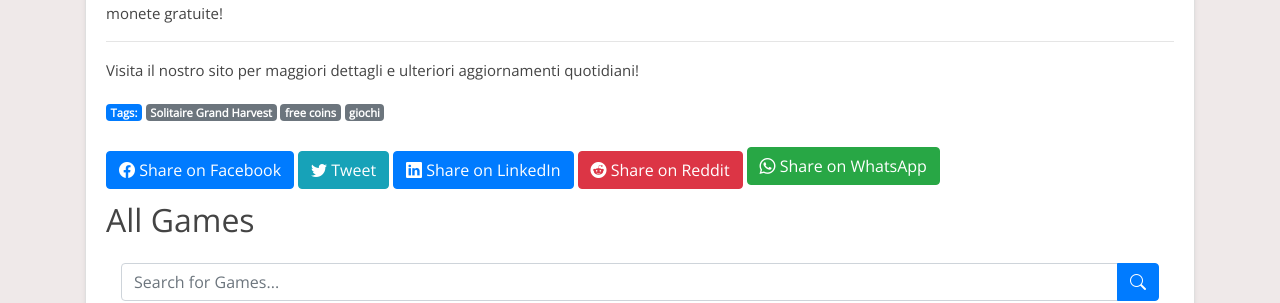
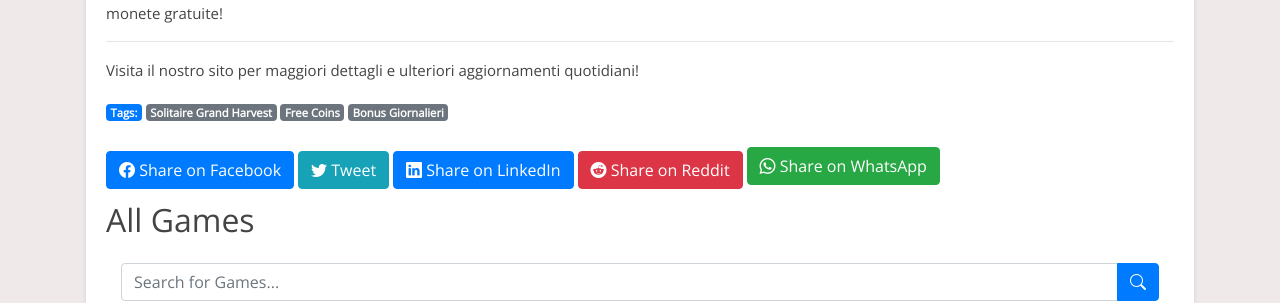
Before and after one commit to Prollad99/bs-net, a Jekyll site: the page built from it/_posts/2024-08-07-solitaire-grand-harvest.md, in a window 1280 px wide and 900 px high, scrolled down 7755 px. Shown: the part 155-458 px from the top of the window. Built offline with Jekyll 4.4.1, drawn with Linux system fonts in a browser that asks for light colours; nearby versions of some CDN libraries; comment, search, counter and statistics services are not loaded.

Commit message:
Update 2024-08-07-solitaire-grand-harvest.md

```diff
--- a/it/_posts/2024-08-07-solitaire-grand-harvest.md
+++ b/it/_posts/2024-08-07-solitaire-grand-harvest.md
@@ -2,7 +2,7 @@
 layout: post
 title: "Solitaire Grand Harvest free coins: Ottieni monete gratis ogni giorno"
 date: 2024-08-07
-tags: [Solitaire Grand Harvest, free coins, giochi]
+tags: [Solitaire Grand Harvest, Free Coins, Bonus Giornalieri]
 author: BonusCollector.net
 description: "Scopri come ottenere monete gratuite quotidianamente in Solitaire Grand Harvest. Visita per link aggiornati giornalmente."
 lang: it
```
